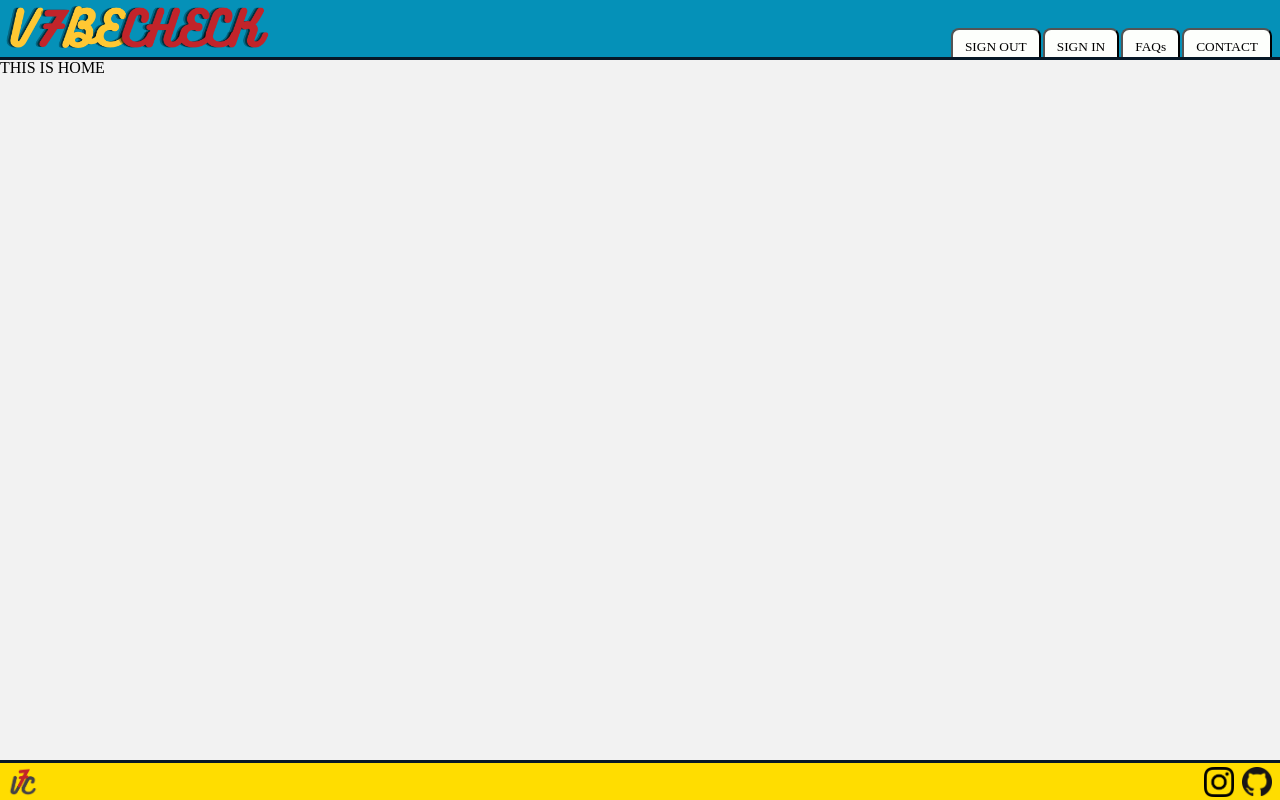
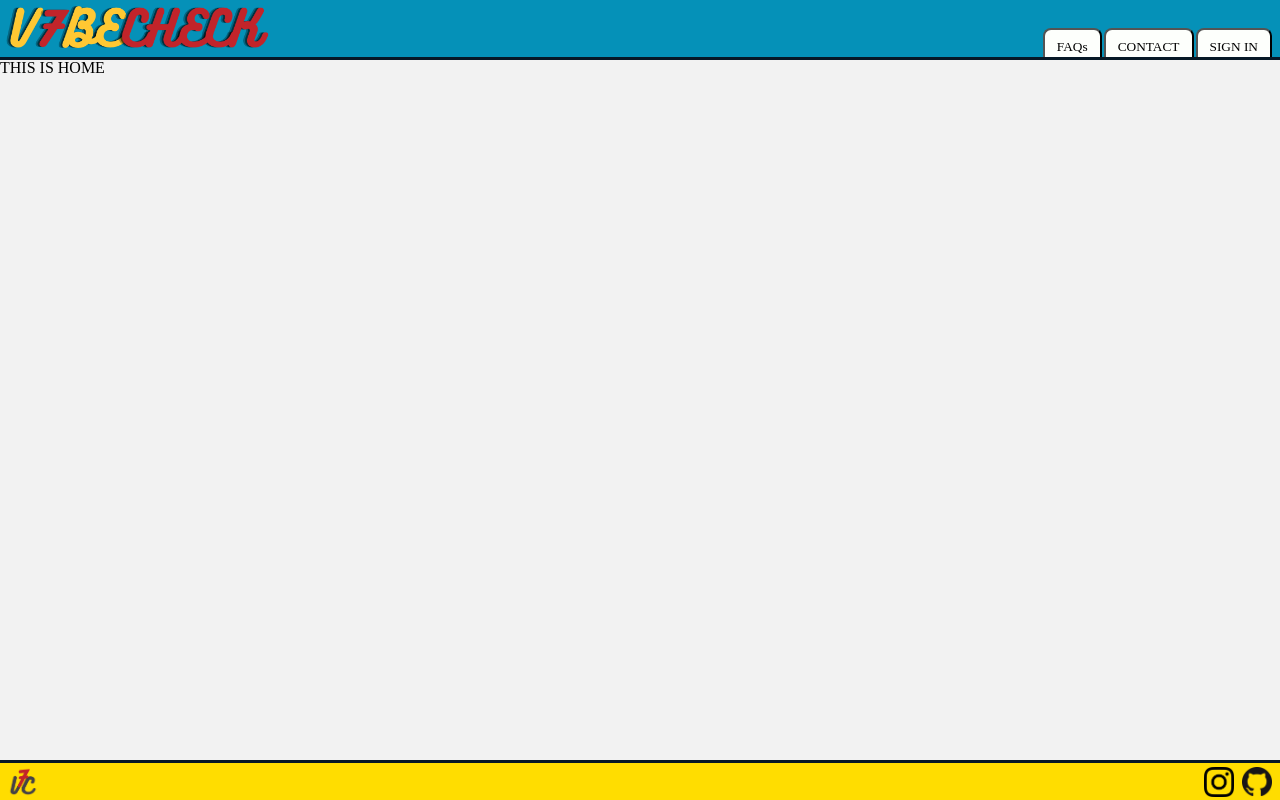
Before and after one commit to colefiscus/vibecheck, a React (Create React App) app: page / in a window 1280 px wide. Built offline with nearby package versions, Linux system fonts and the light colour scheme; a web font is replaced by a local one.

Commit message:
Use authentication to conditionally render button

```diff
--- a/src/Components/Header/Header.js
+++ b/src/Components/Header/Header.js
@@ -5,17 +5,11 @@ import { NavLink } from 'react-router-dom';
 import LoginButton from '../Auth0/LoginButton';
 import LogoutButton from '../Auth0/LogoutButton';
 
-const Header = () => {
+const Header = ({ user, isAuthenticated, isLoading }) => {
   return ((
       <HeaderWrapper>
         <HeaderLink to="/">
           <Logo src={mainLogo} />
-        </HeaderLink>
-        <HeaderLink to="/sign-out">
-          <LogoutButton />
-        </HeaderLink>
-        <HeaderLink to="/sign-in">
-          <LoginButton />
         </HeaderLink>
         <HeaderLink to="faqs">
           <Button>FAQs</Button>
@@ -23,6 +17,12 @@ const Header = () => {
         <HeaderLink to="/contact">
           <Button>CONTACT</Button>
         </HeaderLink>
+        {!isAuthenticated &&  <HeaderLink to="/sign-in">
+                                <LoginButton />
+                              </HeaderLink>}
+        {isAuthenticated && <HeaderLink to="/sign-out">
+                              <LogoutButton />
+                            </HeaderLink>}
       </HeaderWrapper>
     )
   )
```
